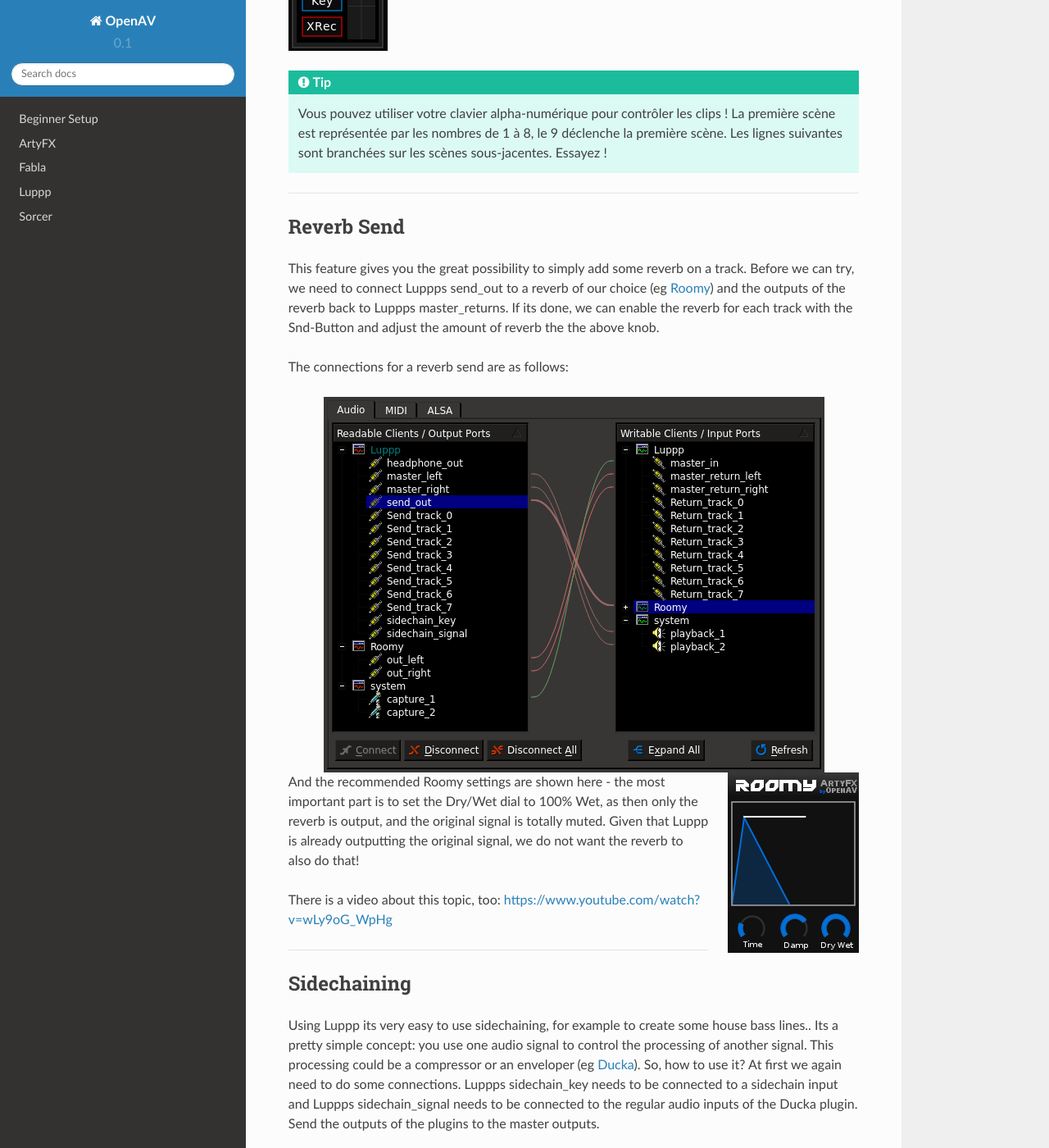
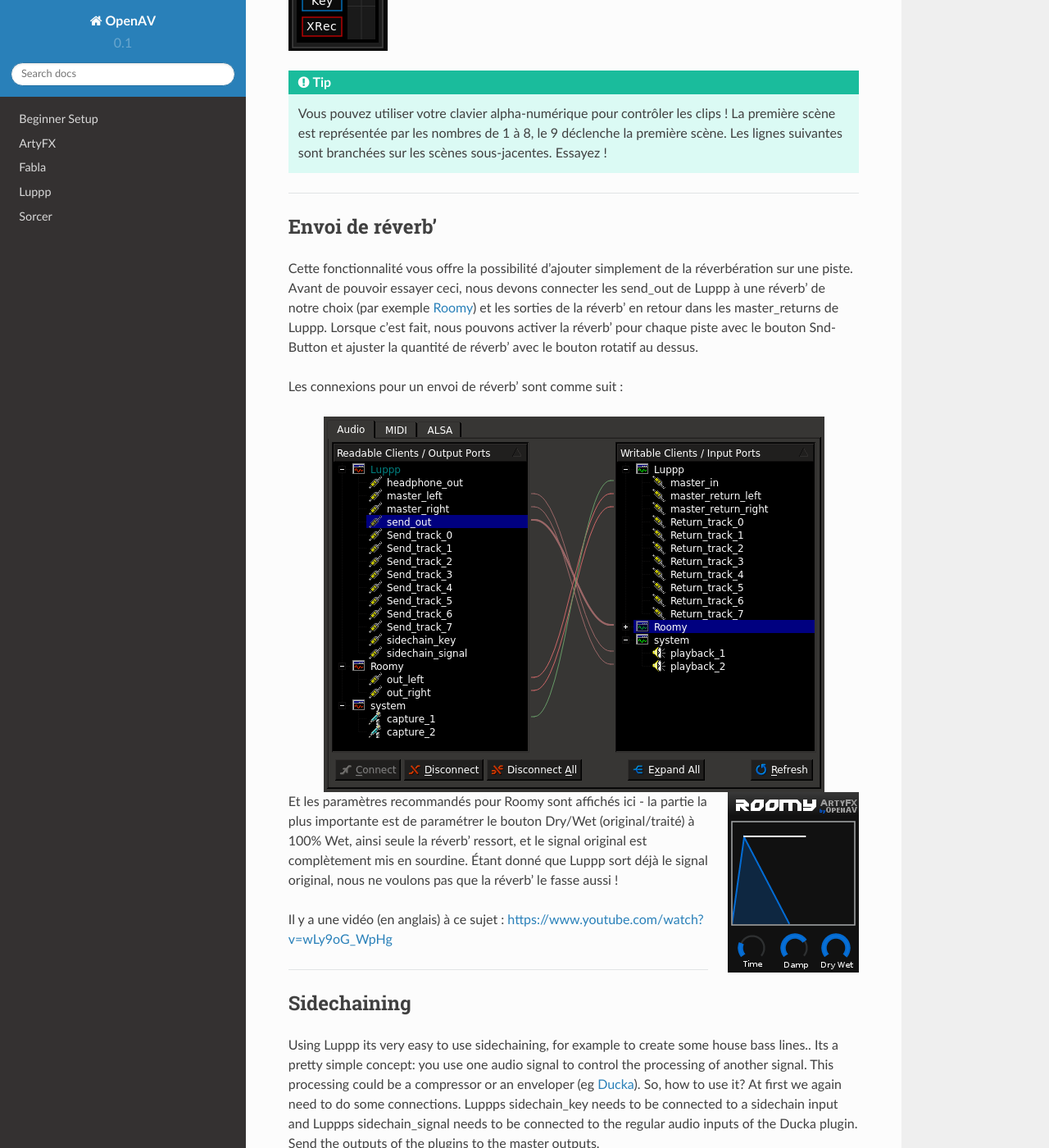
Before and after one commit to openAVproductions/openAV-manual, a Sphinx documentation site: the page built from source/fr-luppp.rst, in a window 1280 px wide and 1400 px high, scrolled down 3180 px. Shown: the whole window at 82% size. Built offline with Sphinx 7.4.7 and the Read the Docs theme 2.0.0, drawn with Linux system fonts in a browser that asks for light colours.

Commit message:
Update fr-luppp.rst
+ 1 paragraphe

```diff
--- a/source/fr-luppp.rst
+++ b/source/fr-luppp.rst
@@ -83,16 +83,16 @@
 
 -----
 
-Reverb Send
-===========
+Envoi de réverb'
+================
 
-This feature gives you the great possibility to simply add some reverb on a
-track. Before we can try, we need to connect Luppps send_out to a reverb of
-our choice (eg :ref:`roomy`) and the outputs of the reverb back to Luppps
-master_returns. If its done, we can enable the reverb for each track with
-the Snd-Button and adjust the amount of reverb the the above knob.
+Cette fonctionnalité vous offre la possibilité d'ajouter simplement de la réverbération sur une piste.
+Avant de pouvoir essayer ceci, nous devons connecter les send_out de Luppp à une réverb' de notre choix
+(par exemple :ref:`roomy`) et les sorties de la réverb' en retour dans les master_returns de Luppp.
+Lorsque c'est fait, nous pouvons activer la réverb' pour chaque piste avec le bouton Snd-Button et
+ajuster la quantité de réverb' avec le bouton rotatif au dessus.
 
-The connections for a reverb send are as follows:
+Les connexions pour un envoi de réverb' sont comme suit :
 
 .. image:: img/luppp/luppp_reverb_send_connections.png
    :align: center
@@ -100,12 +100,12 @@
 .. image:: img/luppp/luppp_reverb_roomy.png
    :align: right
 
-And the recommended Roomy settings are shown here - the most important part
-is to set the Dry/Wet dial to 100% Wet, as then only the reverb is output,
-and the original signal is totally muted. Given that Luppp is already
-outputting the original signal, we do not want the reverb to also do that!
+Et les paramètres recommandés pour Roomy sont affichés ici - la partie la plus importante
+est de paramétrer le bouton Dry/Wet (original/traité) à 100% Wet, ainsi seule la réverb' ressort,
+et le signal original est complètement mis en sourdine. Étant donné que Luppp sort déjà le signal original,
+nous ne voulons pas que la réverb' le fasse aussi !
 
-There is a video about this topic, too: https://www.youtube.com/watch?v=wLy9oG_WpHg
+Il y a une vidéo (en anglais) à ce sujet : https://www.youtube.com/watch?v=wLy9oG_WpHg
 
 -----
 
```
